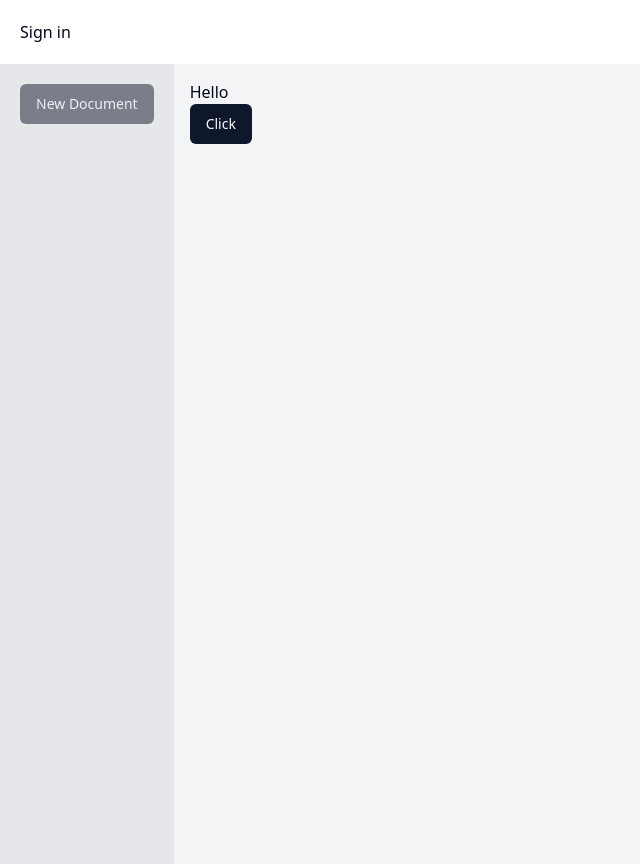
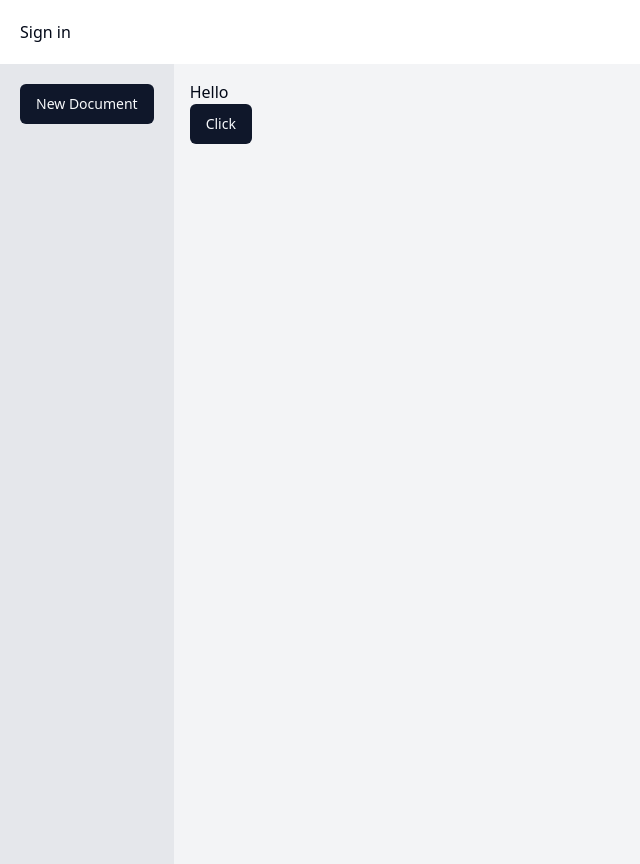
Before and after one commit to mikececco/notion-clone, a Next.js app: page / in a window 1280 px wide. Shown: the whole page, without its empty margins (0-640 px from the left). Built offline with nearby package versions, Linux system fonts and the light colour scheme; no server answers.

Commit message:
Working new docuemnt - 1:23:55 / 5:05:12

```diff
--- a/components/NewDocumentButton.tsx
+++ b/components/NewDocumentButton.tsx
@@ -16,7 +16,7 @@ function NewDocumentButton() {
     })
   }
   return (
-    <Button onClick={handleCreateNewDocument} disabled={!isPending}>
+    <Button onClick={handleCreateNewDocument} disabled={isPending}>
       {isPending ? "Creating..." : "New Document"}
     </Button>
   )
```
